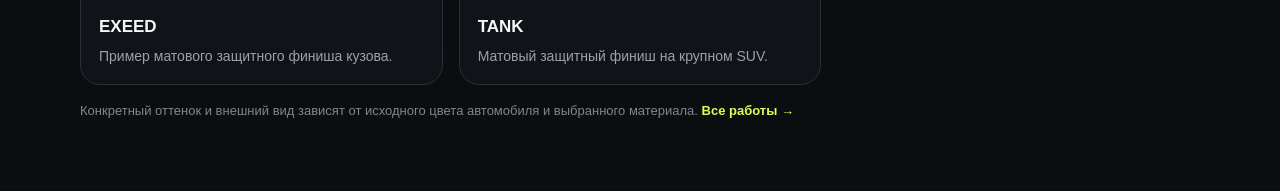
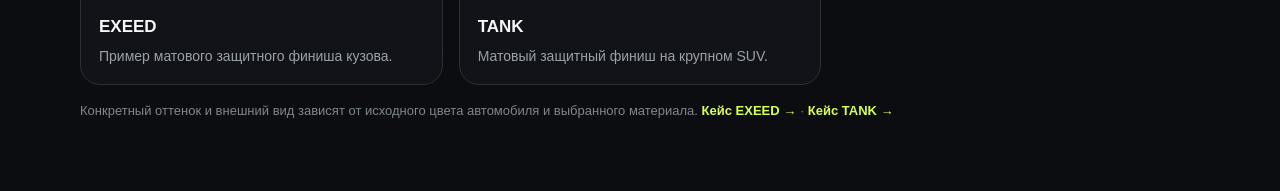
Before and after one commit to boredownfall/detailing, a plain HTML site: page matovaya-ppf/index.html in a window 1280 px wide. Shown: the part 2723-2914 px from the top of the page. Drawn offline with Linux system fonts and the light colour scheme.

Commit message:
Link matte PPF page to real cases

```diff
--- a/matovaya-ppf/index.html
+++ b/matovaya-ppf/index.html
@@ -7,7 +7,7 @@
 <section class="section"><div class="container"><span class="eyebrow">Фото результата</span><h2>Как матовый финиш выглядит на реальных автомобилях</h2><div class="case-gallery">
 <article class="case-card"><div class="case-photo"><img src="/assets/cases/exeed-matte-protective-wrap-front.webp" alt="EXEED с матовым защитным финишем" loading="lazy" decoding="async"></div><div class="case-body"><b>EXEED</b><p>Пример матового защитного финиша кузова.</p></div></article>
 <article class="case-card"><div class="case-photo"><img src="/assets/cases/tank-suv-matte-protective-wrap-front-angle.webp" alt="TANK с матовым защитным финишем" loading="lazy" decoding="async"></div><div class="case-body"><b>TANK</b><p>Матовый защитный финиш на крупном SUV.</p></div></article>
-</div><p class="note">Конкретный оттенок и внешний вид зависят от исходного цвета автомобиля и выбранного материала. <a class="inline-link" href="/raboty/">Все работы →</a></p></div></section>
+</div><p class="note">Конкретный оттенок и внешний вид зависят от исходного цвета автомобиля и выбранного материала. <a class="inline-link" href="/raboty/exeed-matovaya-okleyka/">Кейс EXEED →</a> · <a class="inline-link" href="/raboty/tank-matovaya-okleyka/">Кейс TANK →</a></p></div></section>
 <section class="section"><div class="container"><span class="eyebrow">FAQ</span><h2>Частые вопросы</h2><div class="faq"><details><summary>Что даёт полиуретановая плёнка?</summary><p>Она снижает риск сколов, пескоструя и мелких эксплуатационных повреждений лакокрасочного покрытия.</p></details><details><summary>Можно оклеить только один элемент?</summary><p>Да. Отдельные элементы можно рассчитать без полной оклейки кузова.</p></details><details><summary>Сколько занимает работа?</summary><p>Срок зависит от элемента, модели и объёма. Небольшие работы могут занять от одного дня, полный кузов — дольше.</p></details><details><summary>Какая гарантия?</summary><p>На выполненные работы — 1 год, на плёнку — до 5 лет.</p></details></div></div></section>
 <section class="section"><div class="container"><div class="cta"><div><h2>Рассчитать матовую PPF</h2><p>Оставьте марку и модель автомобиля — подготовим предварительный расчёт.</p></div><a class="btn" href="/#calculator">Получить расчёт</a></div></div></section>
 <section class="section section--dark"><div class="container"><h2>Другие варианты защитной оклейки</h2><div class="links">
```
